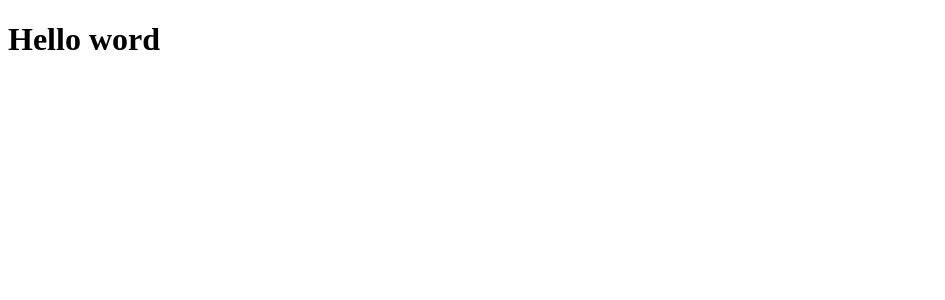
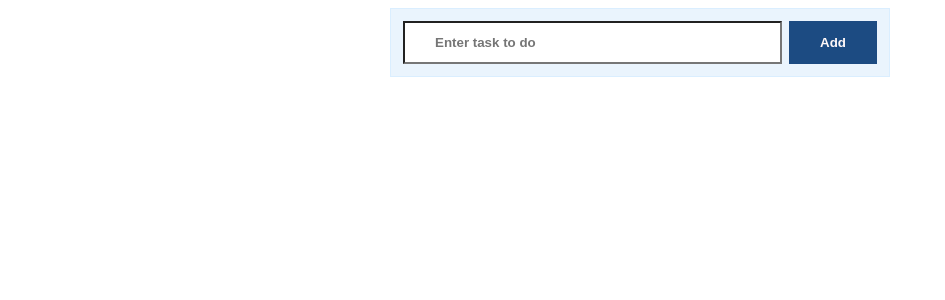
Before and after one commit to coolbeatz71/todo-app-react, a React app: page / in a window 1280 px wide. Shown: the top 300 px of the page, without its empty margins (0-945 px from the left). Built offline with nearby package versions, Linux system fonts and the light colour scheme.

Commit message:
[Chore] Create first components

```diff
--- a/src/App.js
+++ b/src/App.js
@@ -1,4 +1,6 @@
 import React, { Component } from 'react';
+import Button from './component/common/Button';
+import Input from './component/common/Input';
 
 /**
  * Principal component
@@ -8,13 +10,18 @@ import React, { Component } from 'react';
  */
 class App extends Component {
   state = {
-    text: 'Hello word',
+    text: 'Add',
   };
 
   render() {
     const { text } = this.state;
     return (
-      <h1>{text}</h1>
+      <div className="inline-wrapper">
+        <Input />
+        <Button type="submit" myClass="btn-primary">
+          {text}
+        </Button>
+      </div>
     );
   }
 }
--- /dev/null
+++ b/src/app.scss
@@ -0,0 +1,66 @@
+@import url('https://fonts.googleapis.com/css?family=Montserrat|Nunito:300,400,700,900|Nunito+Sans|Playfair+Display:400,700,900');
+
+// Define a color variable
+$info: #eaf4fd;
+$info-dark: #daeeff;
+$primary: #1c4b82;
+$primary-dark: #183661;
+$secondary: #dd6b4d;
+$dark: #313848;
+$light: rgb(255, 248, 248);
+
+* {
+  box-sizing: border-box;
+}
+
+#root {
+  font-size: 2rem;
+  text-align: center;
+  h1 {
+    font-size: 3rem;
+    color: $dark;
+  }
+
+  .inline-wrapper {
+    display: flex;
+    border: 1px solid $info-dark;
+    background: $info;
+    width: 500px;
+    margin: auto;
+    justify-content: space-between;
+    padding: 12px;
+  }
+
+  .button {
+    color: $light;
+    padding: 12px 30px;
+    border-radius: 0;
+    font-weight: 700;
+  }
+
+  .text-input {
+    color: $light;
+    padding: 12px 30px;
+    border-radius: 0;
+    font-weight: 700;
+    width: 80%;
+  }
+
+  .button:hover {
+    background: #1958cc;
+  }
+
+  .btn-primary {
+    background: $primary;
+    border: 1px solid rgba($primary, 0.5);
+  }
+}
+
+a,
+h1,
+h2,
+h3,
+p,
+span {
+  font-family: 'Nunito Sans';
+}
--- /dev/null
+++ b/src/component/common/Button.js
@@ -0,0 +1,32 @@
+import React from 'react';
+import PropTypes from 'prop-types';
+
+/**
+ * button component
+ * @param {object} props
+ */
+const Button = ({ text, onClick, type, disabled, myClass }) => (
+  <button type={type} disabled={disabled} onClick={onClick} className={`button ${myClass}`}>
+    {text}
+  </button>
+);
+
+Button.propTypes = {
+  type: PropTypes.string,
+  text: PropTypes.string,
+  disabled: PropTypes.bool,
+  onClick: PropTypes.func,
+  myClass: PropTypes.string,
+};
+
+Button.defaultProps = {
+  type: 'button',
+  disabled: false,
+  text: 'Add',
+  myClass: '',
+  onClick: () => {
+    'button';
+  },
+};
+
+export default Button;
--- /dev/null
+++ b/src/component/common/Input.js
@@ -0,0 +1,33 @@
+import React from 'react';
+import PropTypes from 'prop-types';
+
+/**
+ * button component
+ * @param {object} props
+ */
+const Input = ({ placeholder, name, onChange, type, myClass }) => (
+  <input
+    type={type}
+    name={name}
+    placeholder={placeholder}
+    onChange={onChange}
+    className={`text-input ${myClass}`}
+  />
+);
+
+Input.propTypes = {
+  name: PropTypes.string,
+  type: PropTypes.string,
+  placeholder: PropTypes.string,
+  myClass: PropTypes.string,
+  onChange: PropTypes.func.isRequired,
+};
+
+Input.defaultProps = {
+  name: '',
+  type: 'text',
+  placeholder: 'Enter task to do',
+  myClass: '',
+};
+
+export default Input;
--- a/src/index.js
+++ b/src/index.js
@@ -1,6 +1,7 @@
 import React from 'react';
 import ReactDOM from 'react-dom';
 import App from './App';
+import './app.scss';
 
 const wrapper = document.getElementById('root');
 ReactDOM.render(<App />, wrapper);
--- a/webpack.config.js
+++ b/webpack.config.js
@@ -1,14 +1,14 @@
-const HtmlWebPackPlugin = require("html-webpack-plugin");
-const path = require("path");
+const HtmlWebPackPlugin = require('html-webpack-plugin');
+const path = require('path');
 module.exports = {
   entry: './src/index.js',
   output: {
     path: path.join(__dirname, '/dist'),
     publicPath: '/',
-    filename: 'bundle.js'
+    filename: 'bundle.js',
   },
   devServer: {
-    contentBase: './dist'
+    contentBase: './dist',
   },
   module: {
     rules: [
@@ -16,22 +16,26 @@ module.exports = {
         test: /\.(js|jsx)$/,
         exclude: /node_modules/,
         use: {
-          loader: "babel-loader"
-        }
+          loader: 'babel-loader',
+        },
       },
       {
         test: /\.html$/,
         use: [
           {
-            loader: "html-loader"
-          }
-        ]
-      }
-    ]
+            loader: 'html-loader',
+          },
+        ],
+      },
+      {
+        test: /\.scss$/,
+        use: ['style-loader', 'css-loader', 'sass-loader'],
+      },
+    ],
   },
   plugins: [
     new HtmlWebPackPlugin({
-      template: "./src/index.html",
-    })
-  ]
+      template: './src/index.html',
+    }),
+  ],
 };
```
Also changed, not shown: package.json (+24 -2 lines), 2 other files (tests, documents, lock files or other folders).
